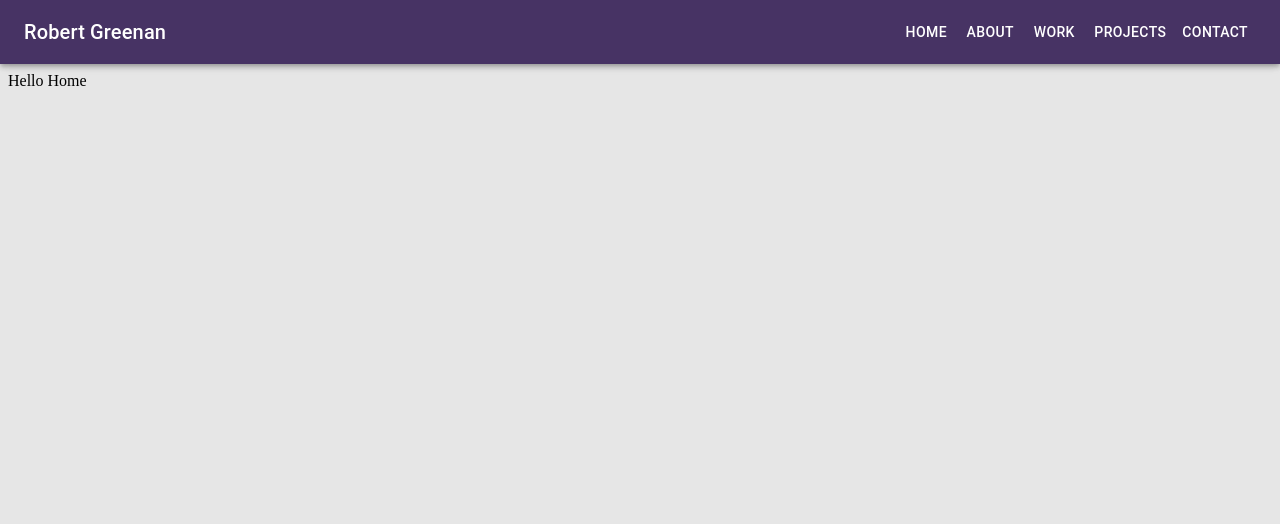
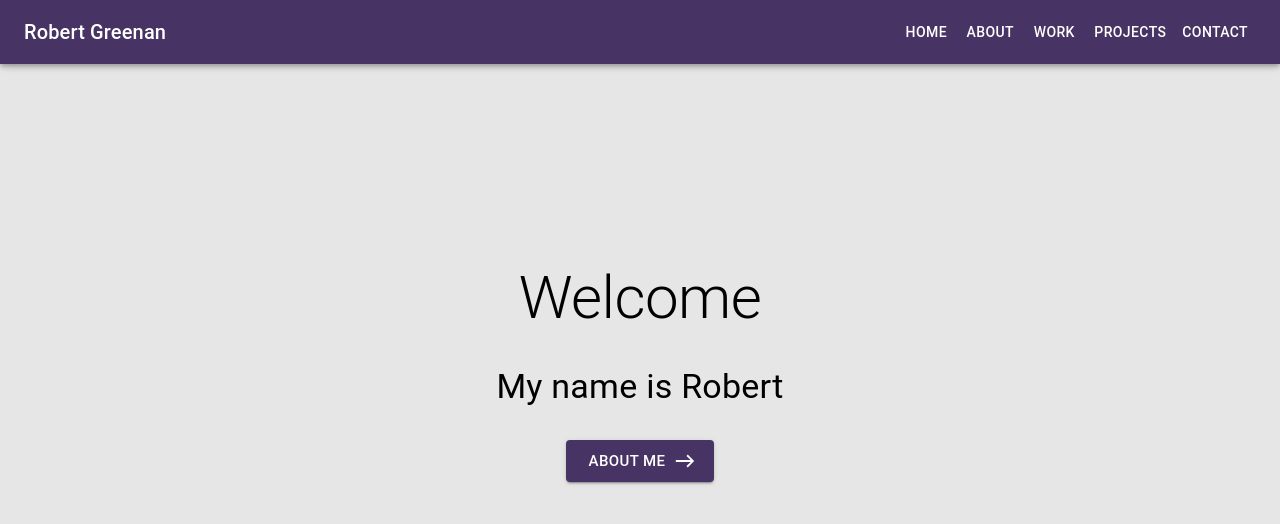
Before and after one commit to rgreenan55/my-portfolio, a React app: page / in a window 1280 px wide. Shown: the top 524 px of the page. Built offline with nearby package versions, Linux system fonts and the light colour scheme.

Commit message:
Added Home Stuff

```diff
--- a/src/pages/Home.js
+++ b/src/pages/Home.js
@@ -1,11 +1,33 @@
 import React from 'react';
+import { useNavigate } from 'react-router-dom';
+import { motion } from 'framer-motion';
+
 import PageAnimation from './PageAnimation.js';
+import { Box, Button, Grid, Stack, Typography } from '@mui/material';
+import EastIcon from '@mui/icons-material/East';
 
 const Home = () => {
+    const navigate = useNavigate();
 
     return (
         <PageAnimation>
-            Hello Home
+            <Grid container justifyContent='center' alignItems='center' pt='15%'>
+                <Stack spacing={4}>
+                    <motion.div animate={{ scale: [1, 2, 1]}} transition={{ delay: 0.5 }}>
+                        <Typography variant='h2' align='center'> Welcome </Typography>
+                    </motion.div>
+                    <motion.div>
+                        <Typography variant='h4' align='center'> My name is Robert</Typography>
+                    </motion.div>
+                    <motion.div whileHover={{ scale: 1.25 }}>
+                        <Box display='flex' justifyContent='center'>
+                            <Button variant='contained' size='large' endIcon={<EastIcon />} onClick={() => navigate('/about')}>
+                                About Me
+                            </Button>
+                        </Box>
+                    </motion.div>
+                </Stack>
+            </Grid>
         </PageAnimation>
     )
 }
```
